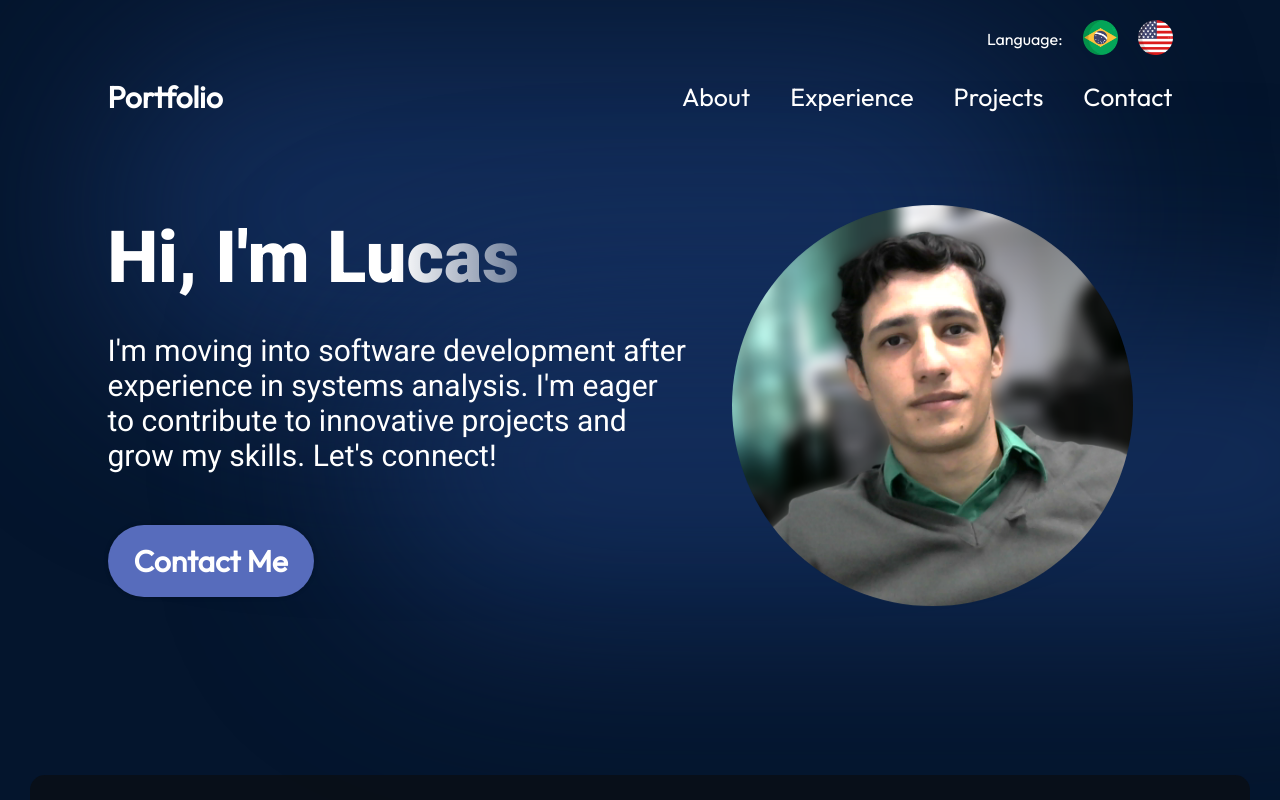
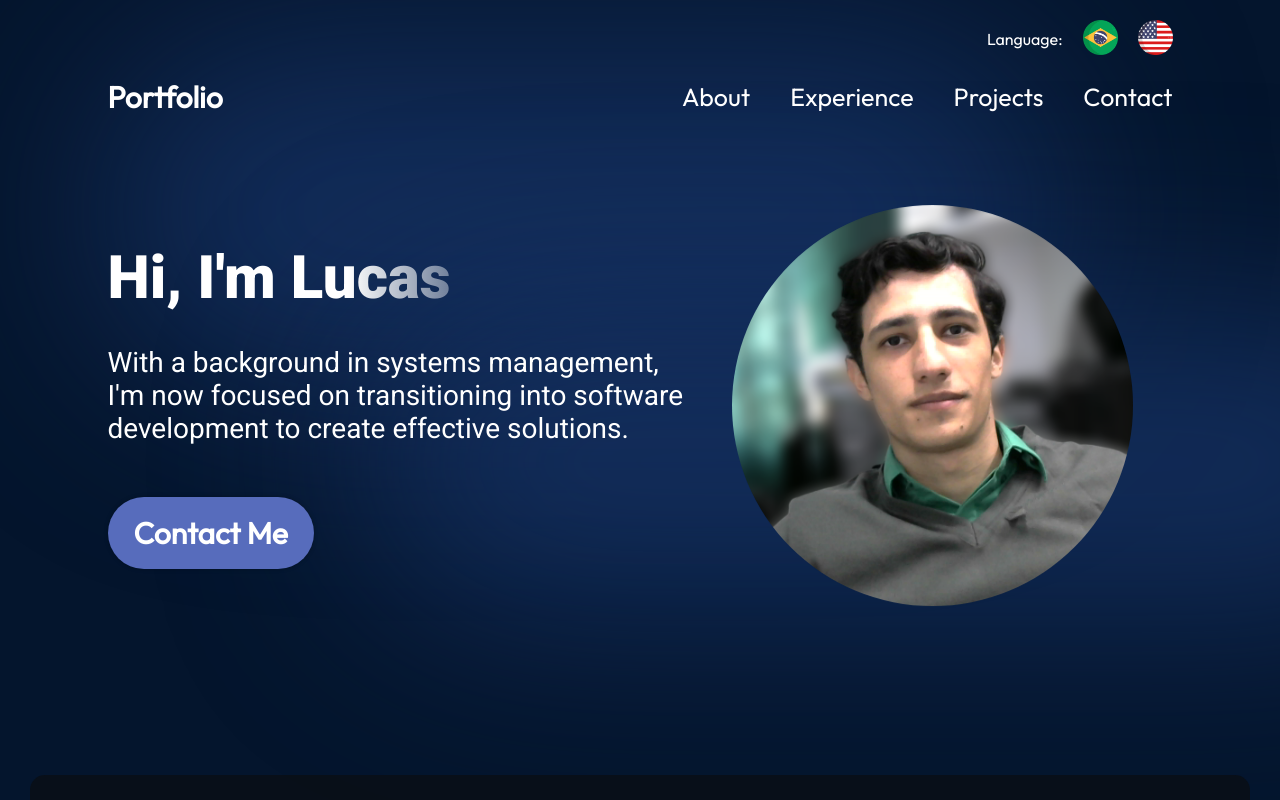
Before and after one commit to LucasFTomazela/react-portfolio, a React (Vite) app: page / in a window 1280 px wide. Shown: the top 800 px of the page. Built offline with nearby package versions, Linux system fonts and the light colour scheme.

Commit message:
style: hero-description

```diff
--- a/src/components/Hero/Hero.module.css
+++ b/src/components/Hero/Hero.module.css
@@ -19,7 +19,7 @@
 }
 
 .title {
-    font-size: 72px;
+    font-size: 60px;
     font-weight: 900;
     margin-bottom: 33px;
     font-family: var(--font-roboto);
@@ -29,7 +29,7 @@
 }
 
 .description {
-    font-size: 30px;
+    font-size: 28px;
     font-family: var(--font-roboto);
     margin-bottom: 52px;
 }
--- a/src/i18n/translations/en.json
+++ b/src/i18n/translations/en.json
@@ -10,7 +10,7 @@
     },
     "hero": {
       "nameHero": "Hi, I'm Lucas",
-      "descriptionHero": "I'm moving into software development after experience in systems analysis. I'm eager to contribute to innovative projects and grow my skills. Let's connect!",
+      "descriptionHero": "With a background in systems management, I'm now focused on transitioning into software development to create effective solutions.",
       "contactBtn": "Contact Me"
     },
     "about": {
--- a/src/i18n/translations/ptBR.json
+++ b/src/i18n/translations/ptBR.json
@@ -10,7 +10,7 @@
     },
     "hero": {
       "nameHero": "Oi, me chamo Lucas",
-      "descriptionHero": "Estou migrando para o desenvolvimento de software após experiência em análise de sistemas. Estou ansioso para contribuir com projetos inovadores e desenvolver minhas habilidades. Vamos nos conectar!",
+      "descriptionHero": "Com experiência em gerenciamento de sistemas, agora estou focado na transição para o desenvolvimento de software para criar soluções eficazes.",
       "contactBtn": "Entrar em contato"
     },
     "about": {
```
